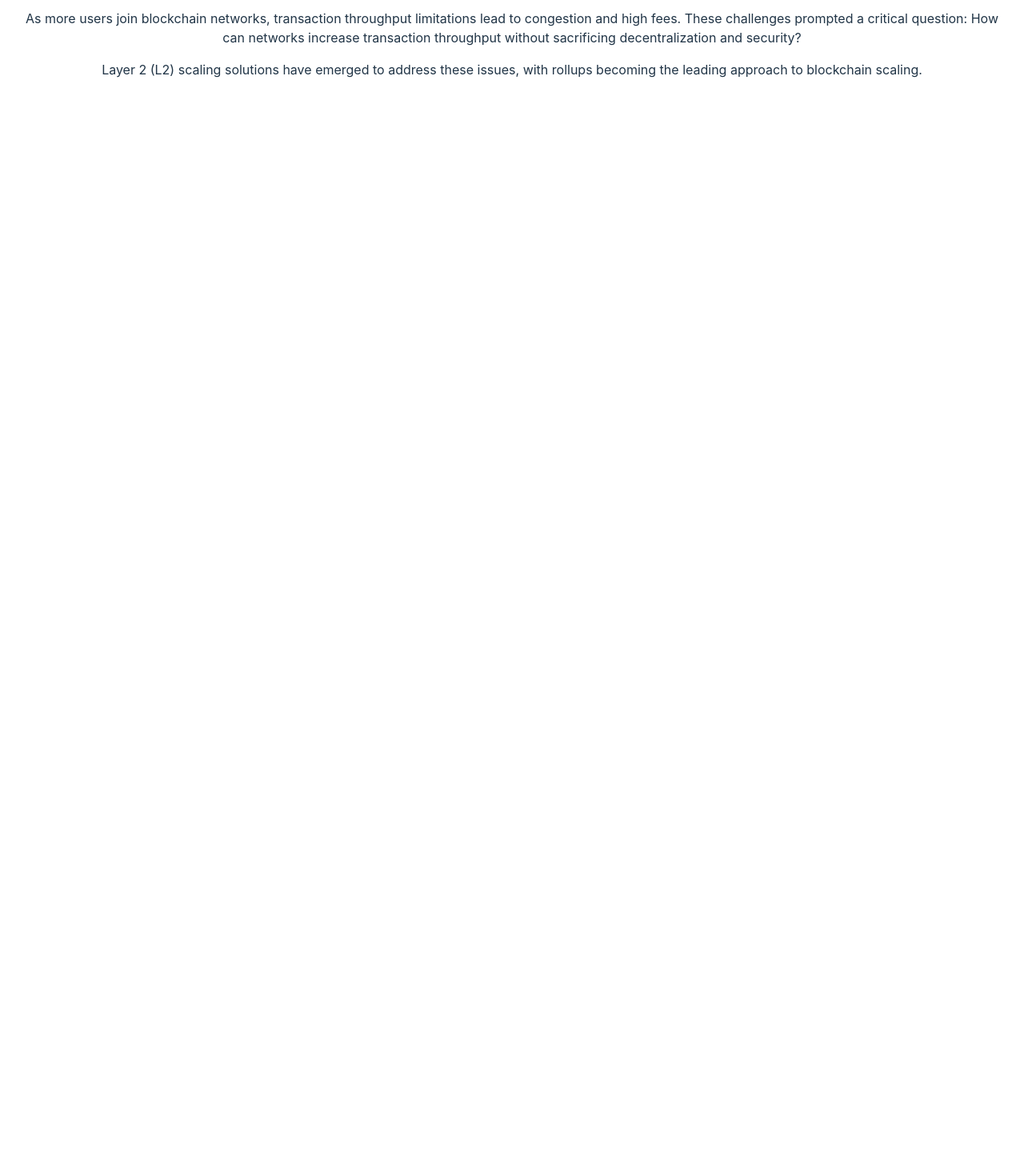
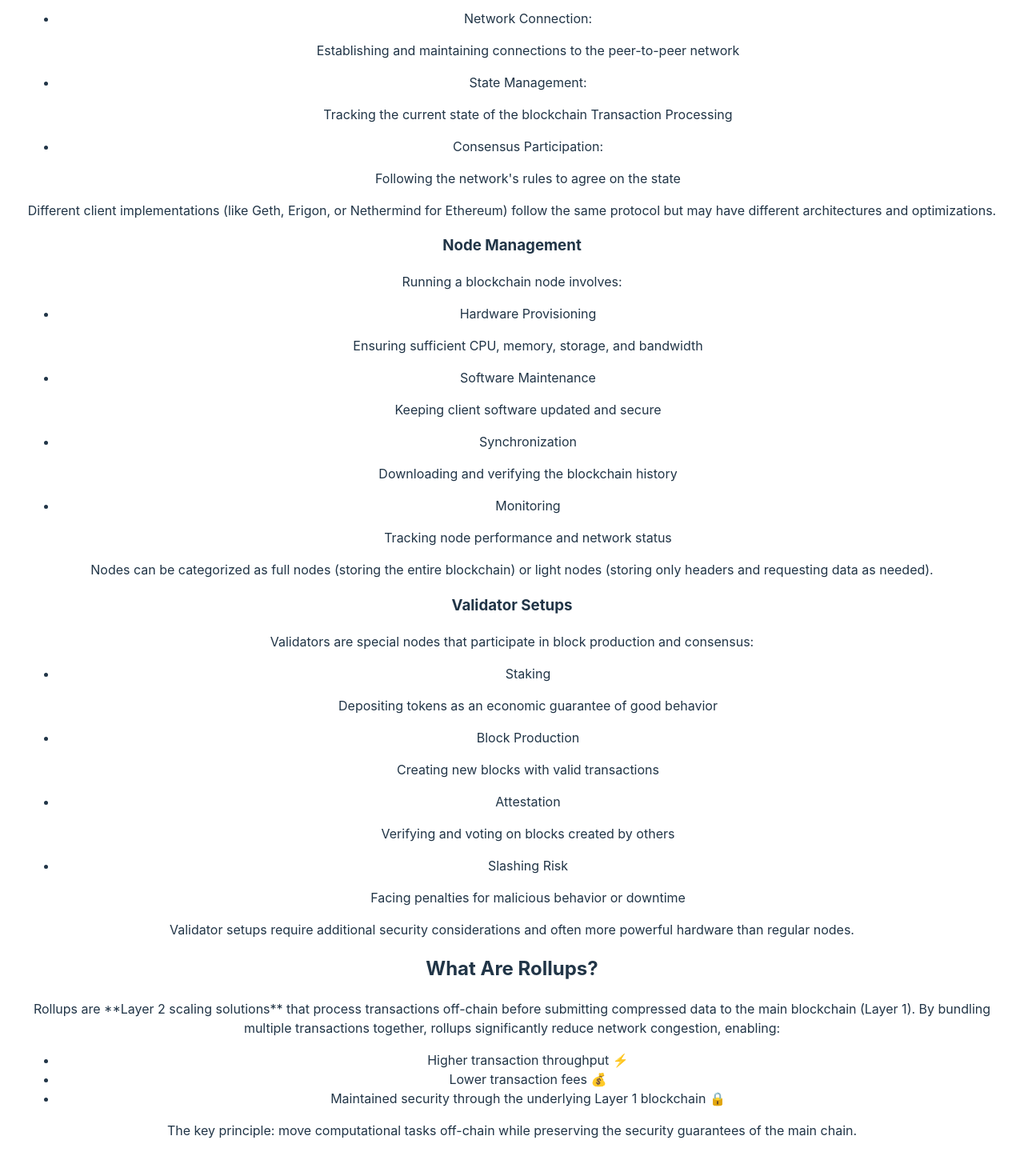
Before and after one commit to Gharsa-Amin/optimistic-rollups-vs.-ZK-rollups, a React (Vite) app: page / in a window 1280 px wide. Shown: the part 700-2150 px from the top of the page at 80% size. Before the commit the page ends 847 px from the top, so only its background shows below. Built offline with nearby package versions, Linux system fonts and the light colour scheme.

Commit message:
added information about RollUps and provided a structure for it

```diff
--- a/src/components/InfrastructureBasics.jsx
+++ b/src/components/InfrastructureBasics.jsx
@@ -27,19 +27,82 @@ export default function InfrastructureBasics() {
 							network
 						</p>
 					</li>
+					<li>
+						Network Connection:
+						<p>
+							Establishing and maintaining connections to the peer-to-peer
+							network
+						</p>
+					</li>
+					<li>
+						State Management:
+						<p>
+							Tracking the current state of the blockchain Transaction
+							Processing
+						</p>
+					</li>
+					<li>
+						Consensus Participation:
+						<p>Following the network's rules to agree on the state</p>
+					</li>
 				</ul>
+				<p>
+					Different client implementations (like Geth, Erigon, or Nethermind for
+					Ethereum) follow the same protocol but may have different
+					architectures and optimizations.
+				</p>
+				<h3>Node Management</h3>
+				<p>Running a blockchain node involves:</p>
+				<ul>
+					<li>
+						Hardware Provisioning
+						<p>Ensuring sufficient CPU, memory, storage, and bandwidth</p>
+					</li>
+					<li>
+						Software Maintenance
+						<p>Keeping client software updated and secure</p>
+					</li>
+					<li>
+						Synchronization
+						<p>Downloading and verifying the blockchain history</p>
+					</li>
+					<li>
+						Monitoring
+						<p>Tracking node performance and network status</p>
+					</li>
+				</ul>
+				<p>
+					Nodes can be categorized as full nodes (storing the entire blockchain)
+					or light nodes (storing only headers and requesting data as needed).
+				</p>
+				<h3>Validator Setups</h3>
+				<p>
+					Validators are special nodes that participate in block production and
+					consensus:
+				</p>
+				<ul>
+					<li>
+						Staking
+						<p>Depositing tokens as an economic guarantee of good behavior</p>
+					</li>
+					<li>
+						Block Production
+						<p>Creating new blocks with valid transactions</p>
+					</li>
+					<li>
+						Attestation
+						<p>Verifying and voting on blocks created by others</p>
+					</li>
+					<li>
+						Slashing Risk
+						<p>Facing penalties for malicious behavior or downtime</p>
+					</li>
+				</ul>
+				<p>
+					Validator setups require additional security considerations and often
+					more powerful hardware than regular nodes.
+				</p>
 			</div>
-
-			<p>
-				As more users join blockchain networks, transaction throughput
-				limitations lead to congestion and high fees. These challenges prompted
-				a critical question: How can networks increase transaction throughput
-				without sacrificing decentralization and security?
-			</p>
-			<p>
-				Layer 2 (L2) scaling solutions have emerged to address these issues,
-				with rollups becoming the leading approach to blockchain scaling.
-			</p>
 		</>
 	);
 }
--- a/src/components/Main.jsx
+++ b/src/components/Main.jsx
@@ -1,6 +1,7 @@
 import { Link } from "react-router-dom";
 import Introduction from "./Introduction";
 import InfrastructureBasics from "./InfrastructureBasics";
+import RollUps from "./What Are Rollups";
 
 const Main = () => {
 	return (
@@ -12,6 +13,7 @@ const Main = () => {
 			</header>
 			<Introduction />
 			<InfrastructureBasics />
+			<RollUps />
 		</>
 	);
 };
--- /dev/null
+++ b/src/components/What Are Rollups.jsx
@@ -0,0 +1,31 @@
+import { Link } from "react-router-dom";
+
+export default function RollUps() {
+	return (
+		<>
+			<header className="bg:white text-white text-center p-6">
+				<h2 className="text-3xl font-semibold">What Are Rollups?</h2>
+			</header>
+			<p>
+				Rollups are **Layer 2 scaling solutions** that process transactions
+				off-chain before submitting compressed data to the main blockchain
+				(Layer 1). By bundling multiple transactions together, rollups
+				significantly reduce network congestion, enabling:
+			</p>
+			<ul>
+				<li>Higher transaction throughput ⚡</li>
+				<li>Lower transaction fees 💰</li>
+				<li>
+					Maintained security through the underlying Layer 1 blockchain 🔒
+				</li>
+			</ul>
+			<p>
+				The key principle: move computational tasks off-chain while preserving
+				the security guarantees of the main chain.
+			</p>
+			<header className="bg:white text-white text-center p-6">
+				<h2 className="text-3xl font-semibold">How Rollups Work: The Basics</h2>
+			</header>
+		</>
+	);
+}
```
